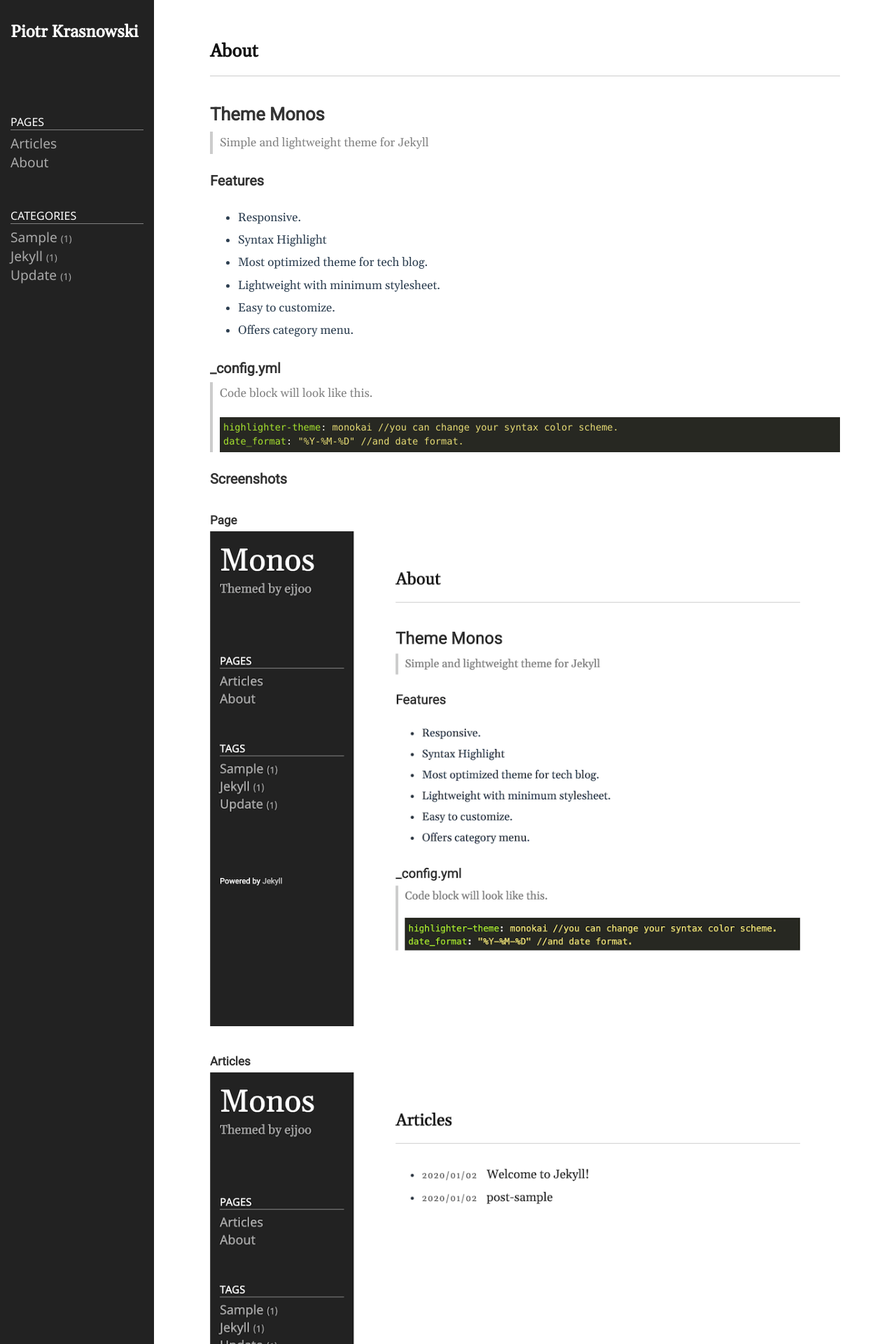
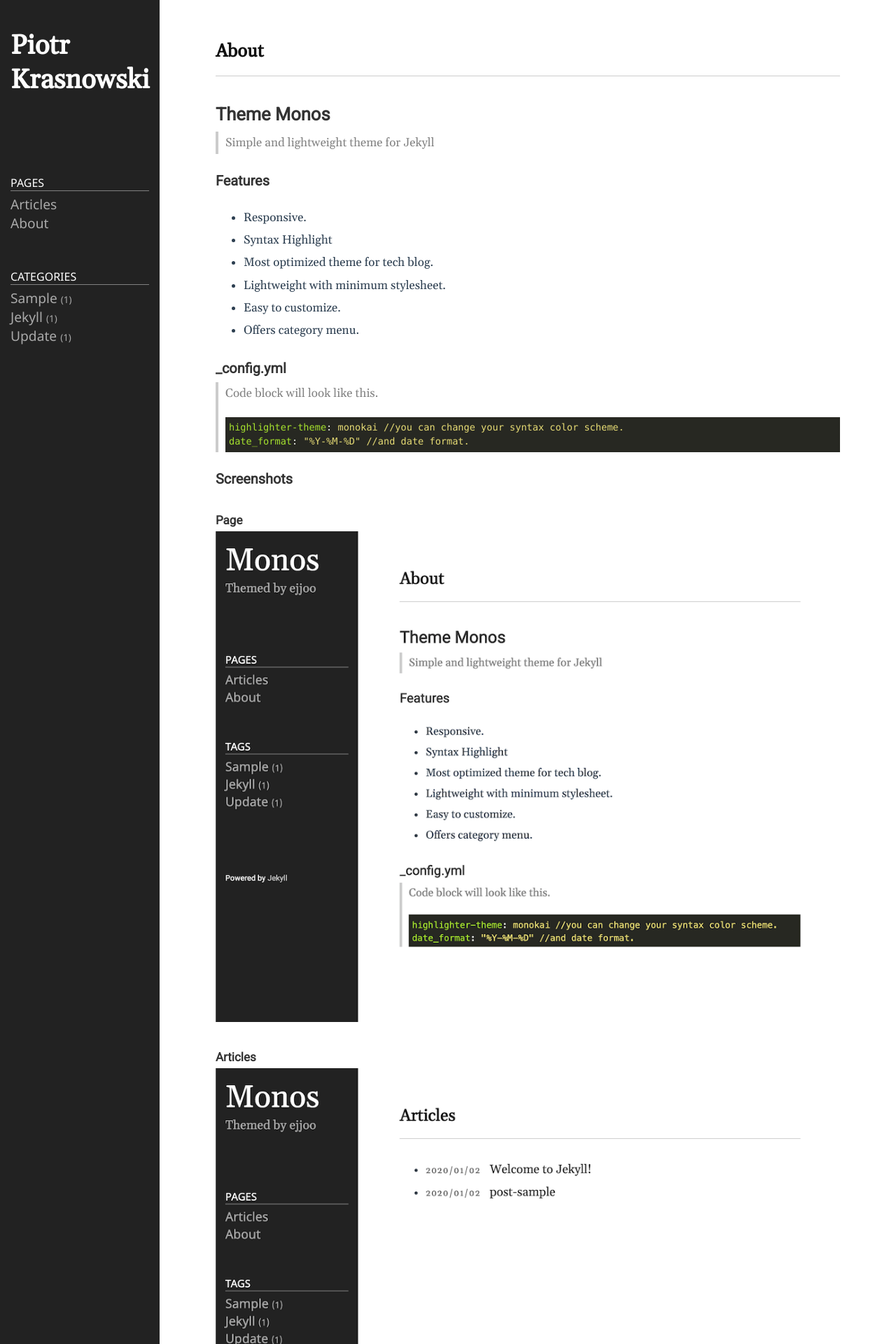
Before and after one commit to PiotrKrasnowski/piotrkrasnowski.github.io, a Jekyll site: the page built from README.md, in a window 1280 px wide. Shown: the top 1920 px of the page at 70% size. Built offline with Jekyll 4.4.1, drawn with Linux system fonts in a browser that asks for light colours.

Commit message:
Update sidebar.html

```diff
--- a/_includes/sidebar.html
+++ b/_includes/sidebar.html
@@ -1,6 +1,6 @@
 <div class="sidebar-item sidebar-header">
 	<div class='sidebar-brand'>
-		<a href="/about/"> <h1 style="font-size: 0.5em; "> {{ site.title }} </h1> </a>
+		<a href="/about/"> <h1 style="font-size: 0.8em; "> {{ site.title }} </h1> </a>
 	</div>
 	<p class="lead">{{ site.description }}</p>
 	{%- if social.github -%}
```
